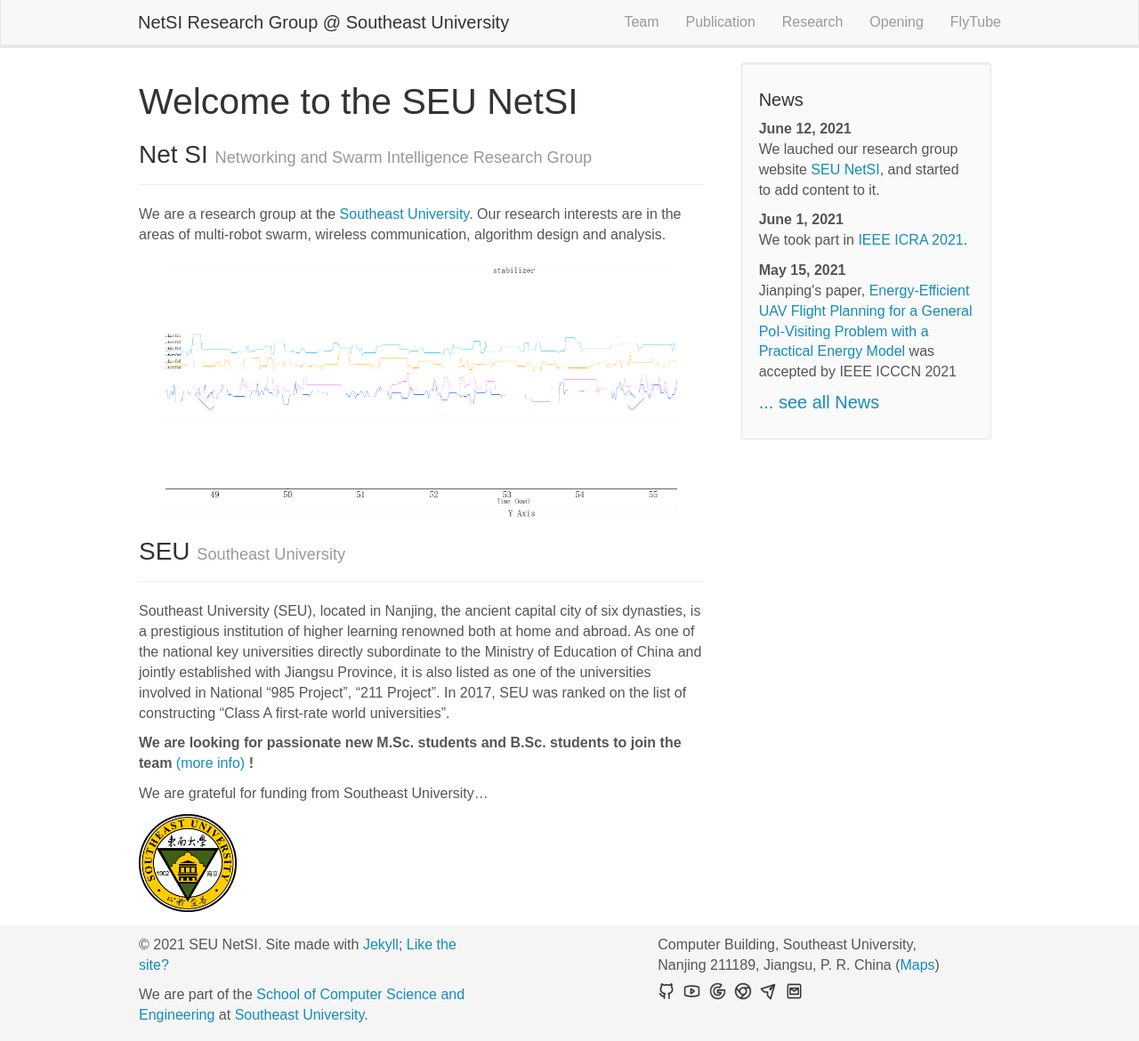
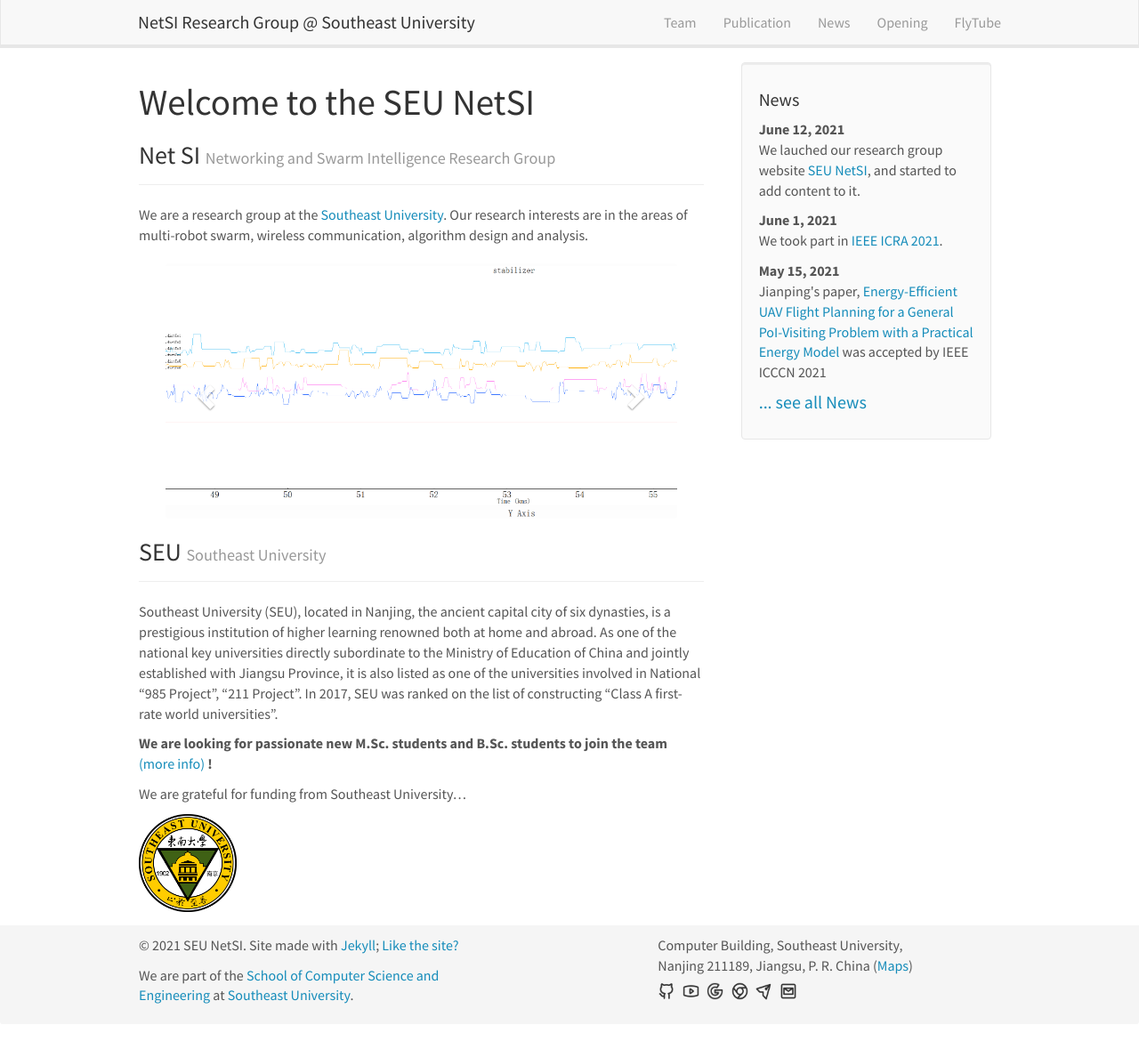
Before and after one commit to SEU-NetSI/seu-netsi.github.io, a Jekyll site: the page built from _pages/home.md, in a window 1280 px wide and 1170 px high. Shown: the whole window at 89% size. Built offline with Jekyll 4.4.1, drawn with Linux system fonts in a browser that asks for light colours; nearby versions of some CDN libraries.

Commit message:
#style: recall the font-family

```diff
--- a/_includes/header.html
+++ b/_includes/header.html
@@ -14,7 +14,7 @@
 	  <ul class="nav navbar-nav navbar-right">
 		<li><a href="{{ site.url }}{{ site.baseurl }}/team">Team</a></li>
 		<li><a href="{{ site.url }}{{ site.baseurl }}/publication">Publication</a></li>
-		<li><a href="{{ site.url }}{{ site.baseurl }}/research">Research</a></li>
+		<li><a href="{{ site.url }}{{ site.baseurl }}/allnews">News</a></li>
 		<li><a href="{{ site.url }}{{ site.baseurl }}/opening">Opening</a></li>
 		<li><a href="{{ site.url }}{{ site.baseurl }}/pictures">FlyTube</a></li>
 	  </ul>
--- a/_sass/bootstrap/_variables.scss
+++ b/_sass/bootstrap/_variables.scss
@@ -43,8 +43,8 @@
 //
 //## Font, line-height, and color for body text, headings, and more.
 
-$font-family-sans-serif:  Arial, "Source Sans Pro", "Helvetica Neue", Helvetica, Arial, sans-serif !default;
-$font-family-serif:       Arial, Georgia, "Times New Roman", Times, serif !default;
+$font-family-sans-serif:  "Source Sans Pro", "Helvetica Neue", Helvetica, Arial, sans-serif !default;
+$font-family-serif:       Georgia, "Times New Roman", Times, serif !default;
 //** Default monospace fonts for `<code>`, `<kbd>`, and `<pre>`.
 $font-family-monospace:   Menlo, Monaco, Consolas, "Courier New", monospace !default;
 $font-family-base:        $font-family-sans-serif !default;
```
Also changed, not shown: images/teampic/memberlogo/huawei.png.
